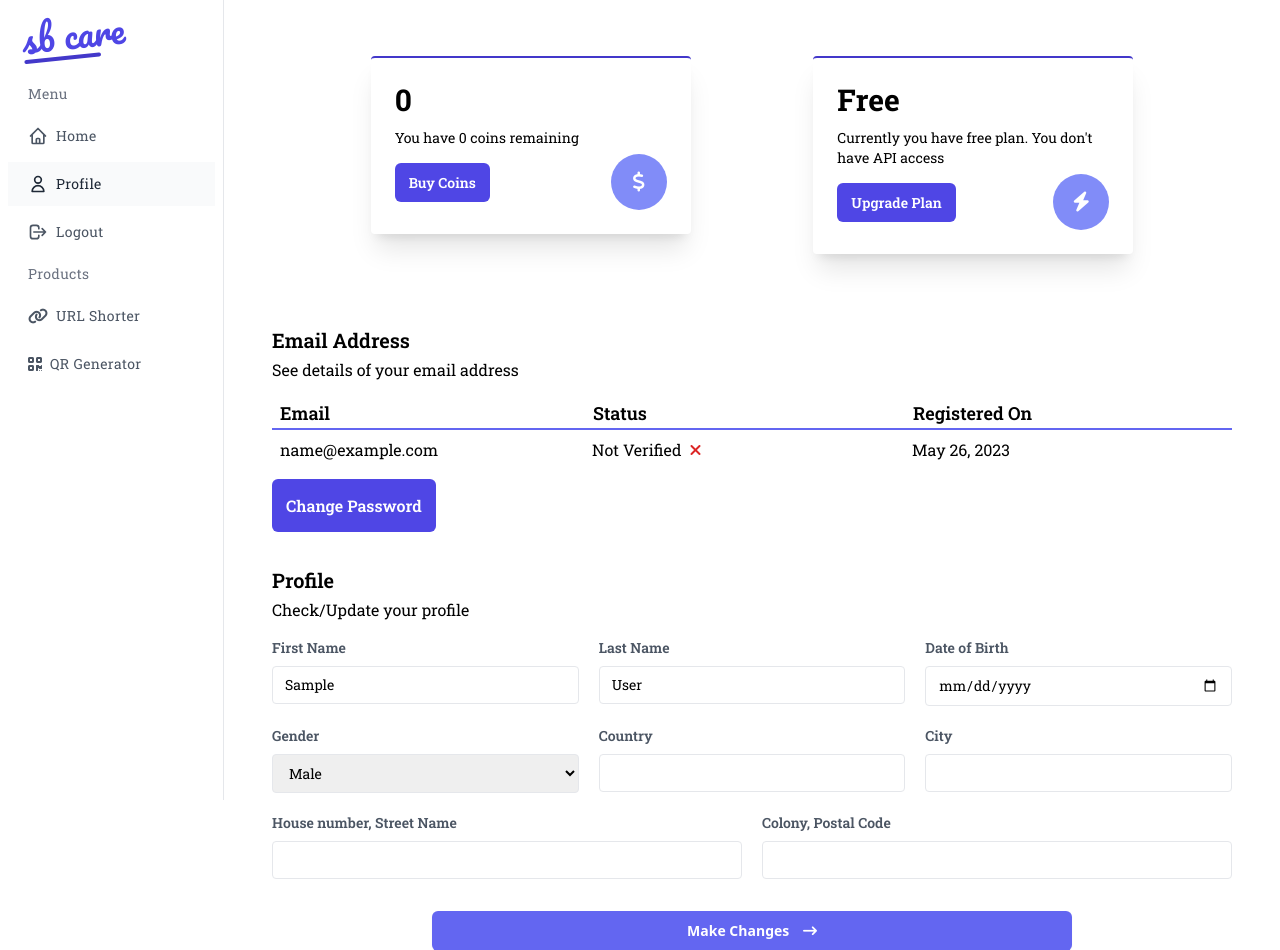
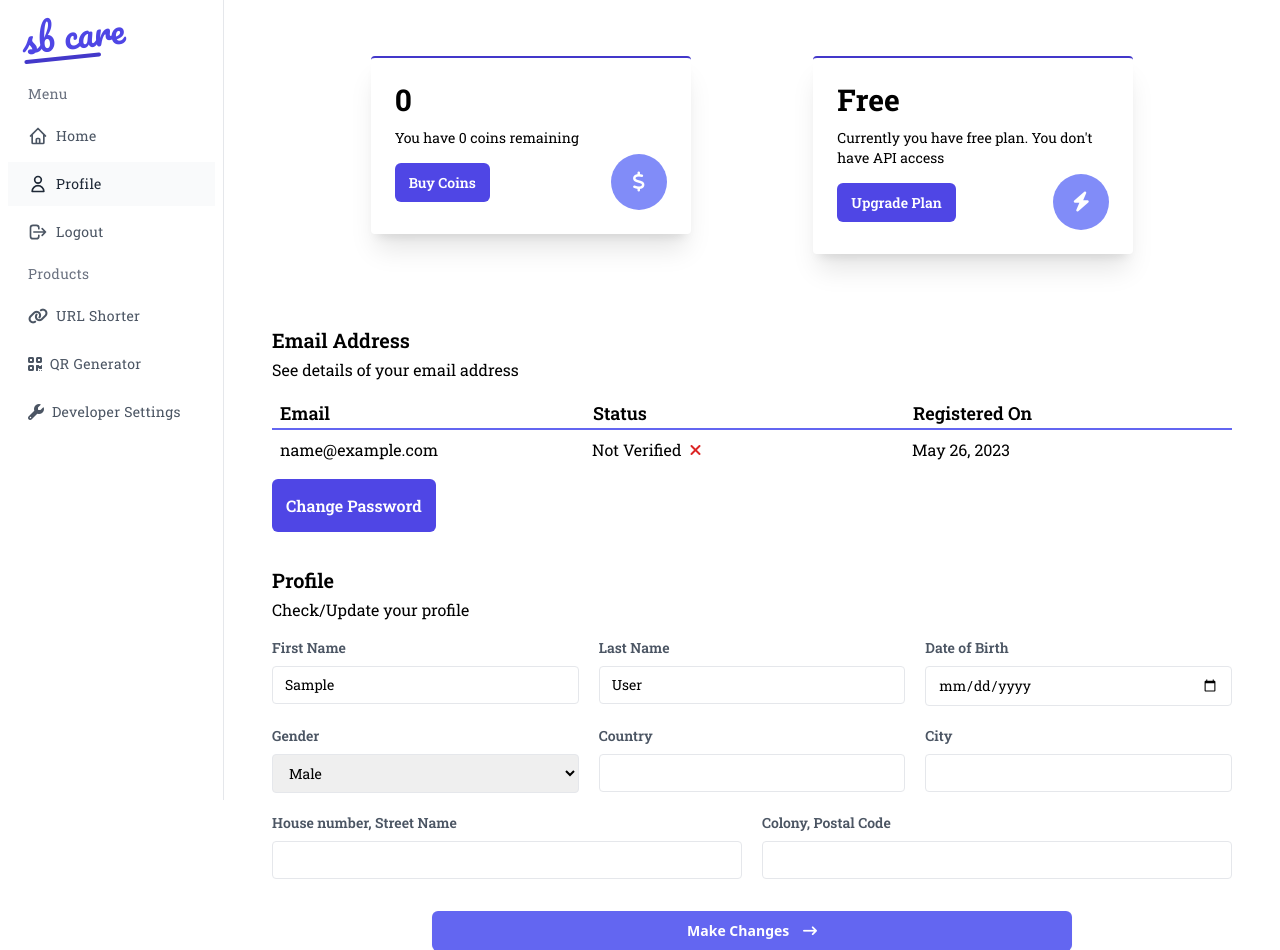
Before and after one commit to Mr-Atanu-Roy/SBCare, a Django app: page /auth/dashboard/profile/ in a window 1280 px wide. Shown: the top 950 px of the page. Run offline with Django 4.2, Linux system fonts and the light colour scheme; the visitor is signed in with stand-in values (Sample User, id 1); data comes from the database, SQL or seed files in the repository; some libraries are stand-ins or nearby versions.

Commit message:
started dev-settings page

```diff
--- a/accounts/urls.py
+++ b/accounts/urls.py
@@ -11,6 +11,7 @@ urlpatterns = [
     path("logout/", logout, name="logout"),
 
     path("dashboard/profile/", profile, name="profile"),
+    path("dashboard/dev-settings/", dev_settings, name="dev-settings"),
 
     path("email-verify/", email_verify, name="email_verify"),
     path("email-verify/<token>", email_verify_link, name="email_verify_link"),
--- a/accounts/views.py
+++ b/accounts/views.py
@@ -150,6 +150,13 @@ def profile(request):
         pass
     return render(request, 'accounts/profile.html', context)
 
+
+
+@login_required(login_url="/auth/login")
+def dev_settings(request):
+
+
+    return render(request, './accounts/dev_settings.html')
 
 
 def email_verify(request):
--- a/templates/blocks/side_nav.html
+++ b/templates/blocks/side_nav.html
@@ -79,6 +79,15 @@
                     <span class="ml-2 text-sm tracking-wide truncate font-roboto font-medium">QR Generator</span>
                 </a>
             </li>
+            <li>
+                <a href="{% url 'dev-settings' %}"
+                    class="relative flex flex-row items-center h-11 focus:outline-none hover:bg-gray-50 text-gray-600 hover:text-gray-800 border-l-4 border-transparent hover:border-indigo-500 pr-6 {%if request.path == 'auth/dashboard/dev-settings/'%}border-indigo-500 bg-gray-50 text-gray-800{%endif%}">
+                    <span class="inline-flex justify-center items-center ml-4">
+                        <i class="fa fa-wrench"></i>
+                    </span>
+                    <span class="ml-2 text-sm tracking-wide truncate font-roboto font-medium">Developer Settings</span>
+                </a>
+            </li>
         </ul>
     </div>
 </div>
```
Also changed, not shown: templates/accounts/dev_settings.html (added, +14 -0 lines).
